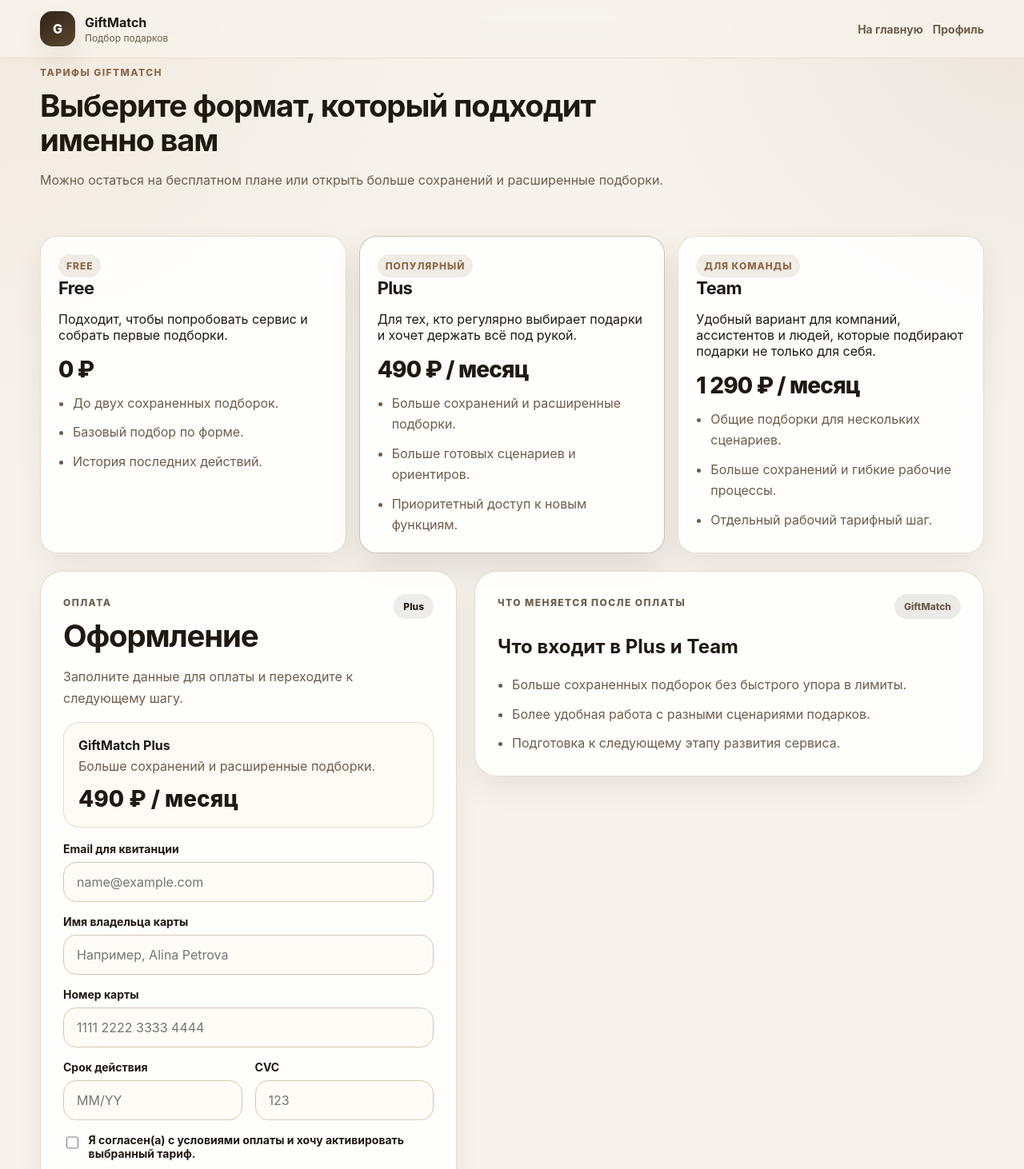
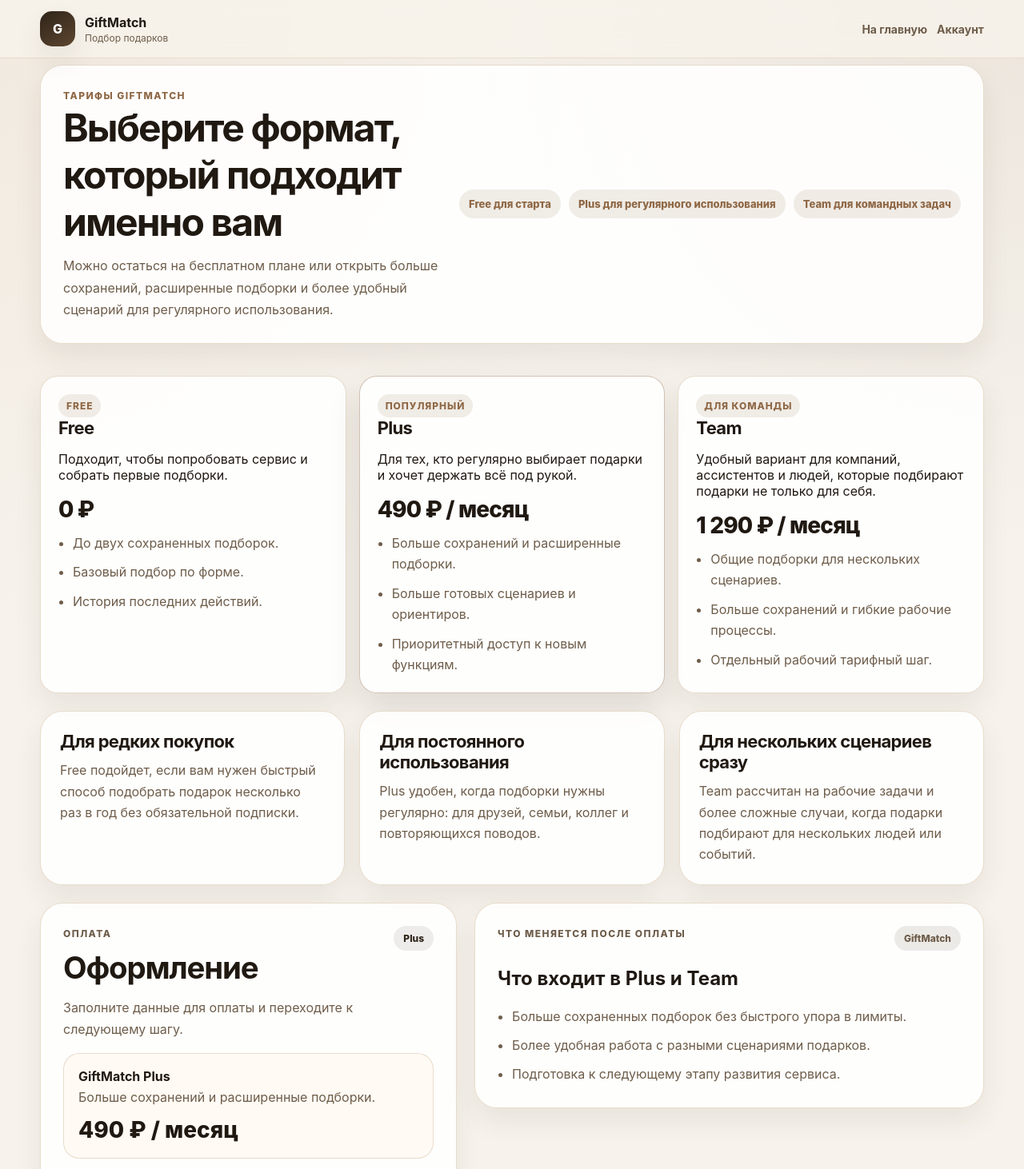
Before and after one commit to Capcamargo/project, a plain HTML site: page projects/giftmatch/pricing.html in a window 1280 px wide. Shown: the top 1462 px of the page at 80% size. Drawn offline with Linux system fonts and the light colour scheme.

Commit message:
Elevate pricing page with intro panel, comparison features and FAQ

```diff
--- a/projects/giftmatch/pricing.html
+++ b/projects/giftmatch/pricing.html
@@ -20,18 +20,25 @@
         </a>
         <div class="header-actions">
           <a class="header-link" href="app.html">На главную</a>
-          <a class="header-link" href="register.html">Профиль</a>
+          <a class="header-link" href="account.html">Аккаунт</a>
         </div>
       </div>
     </header>
 
     <main class="pricing-section">
       <div class="container value-stack">
-        <div class="section-heading">
-          <p class="eyebrow dark">Тарифы GiftMatch</p>
-          <h2>Выберите формат, который подходит именно вам</h2>
-          <p>Можно остаться на бесплатном плане или открыть больше сохранений и расширенные подборки.</p>
-        </div>
+        <section class="card page-intro-panel">
+          <div class="page-intro-copy">
+            <p class="eyebrow dark">Тарифы GiftMatch</p>
+            <h1>Выберите формат, который подходит именно вам</h1>
+            <p>Можно остаться на бесплатном плане или открыть больше сохранений, расширенные подборки и более удобный сценарий для регулярного использования.</p>
+          </div>
+          <div class="intro-points">
+            <span class="intro-point">Free для старта</span>
+            <span class="intro-point">Plus для регулярного использования</span>
+            <span class="intro-point">Team для командных задач</span>
+          </div>
+        </section>
 
         <div id="pricingGrid" class="pricing-grid">
           <article class="plan-card" data-plan="Free" data-price="0" data-label="Бесплатно">
@@ -70,6 +77,21 @@
             </ul>
           </article>
         </div>
+
+        <section class="mini-feature-grid">
+          <article class="card mini-feature-card">
+            <h3>Для редких покупок</h3>
+            <p>Free подойдет, если вам нужен быстрый способ подобрать подарок несколько раз в год без обязательной подписки.</p>
+          </article>
+          <article class="card mini-feature-card">
+            <h3>Для постоянного использования</h3>
+            <p>Plus удобен, когда подборки нужны регулярно: для друзей, семьи, коллег и повторяющихся поводов.</p>
+          </article>
+          <article class="card mini-feature-card">
+            <h3>Для нескольких сценариев сразу</h3>
+            <p>Team рассчитан на рабочие задачи и более сложные случаи, когда подарки подбирают для нескольких людей или событий.</p>
+          </article>
+        </section>
 
         <div class="pricing-layout">
           <section class="card checkout-card">
@@ -134,6 +156,28 @@
             </ul>
           </aside>
         </div>
+
+        <section class="faq-section" style="padding: 0;">
+          <div class="section-heading">
+            <p class="eyebrow dark">Перед оплатой</p>
+            <h2>Что стоит знать заранее</h2>
+            <p>Эта страница уже собрана как завершенный пользовательский шаг, поэтому ниже — короткие ответы на самые частые вопросы.</p>
+          </div>
+          <div class="faq-grid">
+            <article class="card faq-card">
+              <h3>Можно начать с Free?</h3>
+              <p>Да. Бесплатный план уже позволяет опробовать подбор, посмотреть рекомендации и сохранить первые варианты.</p>
+            </article>
+            <article class="card faq-card">
+              <h3>Что произойдет после оплаты?</h3>
+              <p>Статус профиля обновится внутри сайта, а подтверждение покажет, что новый план уже активирован.</p>
+            </article>
+            <article class="card faq-card">
+              <h3>Почему здесь нет внешнего платежного шлюза?</h3>
+              <p>В текущей версии собран безопасный встроенный flow, который показывает логику продукта и следующий шаг после оплаты.</p>
+            </article>
+          </div>
+        </section>
       </div>
     </main>
 
```
